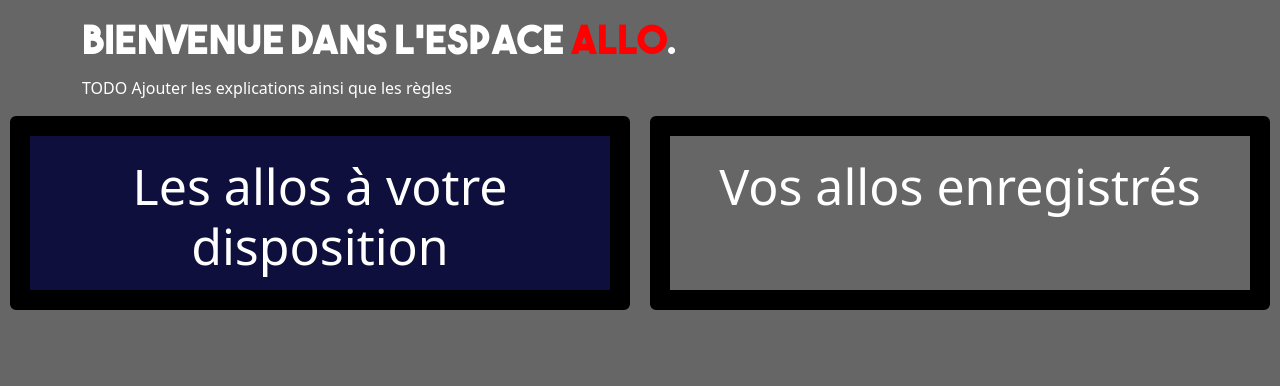
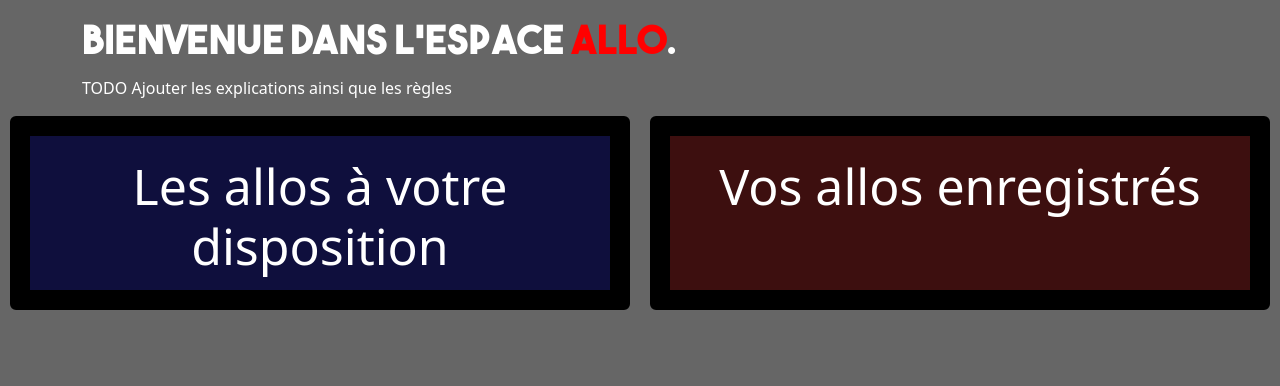
Before and after one commit to Gurwan/Mafienssat, a Django app: page /home_allos/ in a window 1280 px wide. Shown: the part 65-451 px from the top of the page. Run offline with Django 4.2, Linux system fonts and the light colour scheme; a user stored in the database is signed in; data comes from the database, SQL or seed files in the repository; parts of the project's set-up code (start-up, migrations or seed data) failed here and were passed over; some libraries are stand-ins or nearby versions.

Commit message:
Correction of button color

```diff
--- a/templates/allos/homeAllos.html
+++ b/templates/allos/homeAllos.html
@@ -20,7 +20,7 @@
                     <h2>Les allos à votre disposition</h2>
                 </a>
                 {% if user %}
-                    <a class="col btn" style="color:white" href="{% url "myAllos" %}">
+                    <a class="col btn" style="color:white" id="right" href="{% url "myAllos" %}">
                         <h2>Vos allos enregistrés</h2>
                     </a>
                 {% endif %}
```
